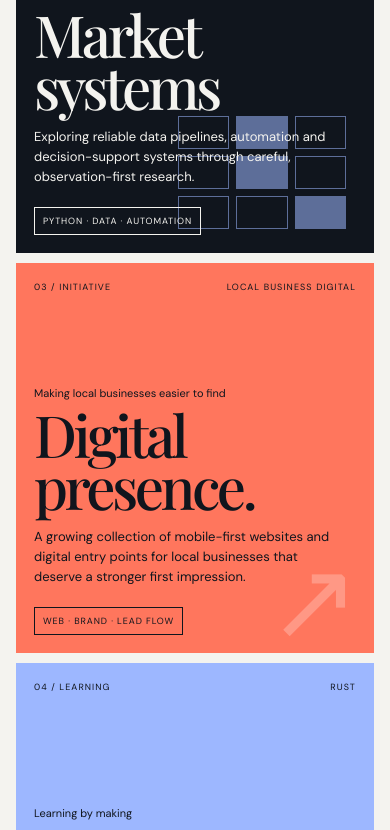
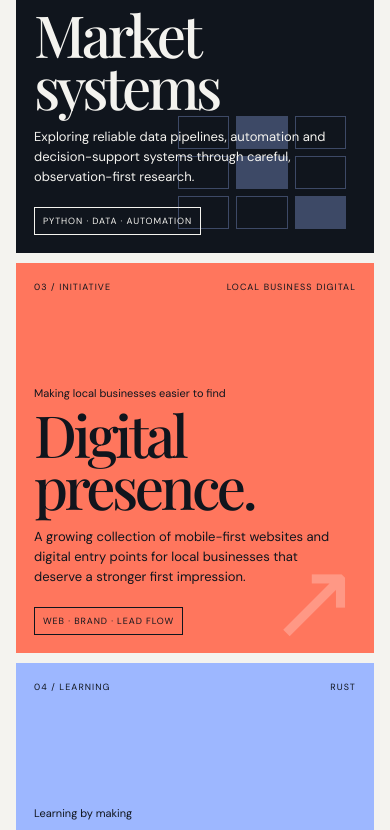
Before and after one commit to nirajvijay/njx-portfolio, a React (Vite) app: page / in a window 390 px wide. Shown: the part 2006-2836 px from the top of the page. Built offline with nearby package versions, Linux system fonts and the light colour scheme; a web font is replaced by a local one.

Commit message:
Refine mobile project artwork and now section

```diff
--- a/src/main.jsx
+++ b/src/main.jsx
@@ -146,7 +146,7 @@ function Portfolio() {
 
       <section className="p-background" id="background"><div className="p-background-heading"><p className="p-kicker">THE PROOF BOARD</p><h2>Made in<br /><em>the work.</em></h2><p>Qualifications, projects and learning kept visible—without turning this into a résumé.</p></div><div className="p-proofboard"><article className="p-proof-lead"><span>01 / BUILDING</span><h3>AJX<br />FitClub</h3><p>Co-founder<br />Product &amp; community</p><i>↗︎</i></article><article className="p-proof-tile p-proof-cs"><span>02 / PROFESSIONAL</span><strong>CS</strong><p>Professional Level<br />ICSI</p></article><article className="p-proof-tile p-proof-diploma"><span>03 / DIPLOMA</span><strong>9.25</strong><p>CGPA · Grade A+<br />Software &amp; Web Apps</p></article><article className="p-proof-tile p-proof-credentials"><span>04 / CREDENTIALS</span><strong>13</strong><p>Professional credentials<br />Google AI included</p><a href="https://www.linkedin.com/in/nirajv17/" target="_blank" rel="noreferrer">View all ↗︎</a></article></div><div className="p-active-builds"><div><span>IN MOTION / 2026</span><h3>What I’m<br />learning by <em>making.</em></h3></div><ul><li><b>01</b><span>Rust</span><small>Systems fundamentals</small></li><li><b>02</b><span>Data</span><small>Market pipelines</small></li><li><b>03</b><span>AWS</span><small>Observation systems</small></li><li><b>04</b><span>Web</span><small>Local product demos</small></li></ul></div></section>
 
-      <section className="p-now" id="now"><div className="p-now-index">NOW<br /><em>01</em></div><div><p className="p-kicker">CURRENTLY</p><h2>Building the<br /><em>next layer.</em></h2><ul><li><span>01</span>Growing AJX FitClub as a real product and community.</li><li><span>02</span>Exploring reliable AI, automation and market-data systems.</li><li><span>03</span>Learning Rust by building projects—not just reading about them.</li><li><span>04</span>Taking on a small number of thoughtful web and software projects.</li></ul></div></section>
+      <section className="p-now" id="now"><div className="p-now-index">NOW</div><div><p className="p-kicker">IN PROGRESS</p><h2>Building the<br /><em>next layer.</em></h2><ul><li><span>01</span>Growing AJX FitClub as a real product and community.</li><li><span>02</span>Exploring reliable AI, automation and market-data systems.</li><li><span>03</span>Learning Rust by building projects—not just reading about them.</li><li><span>04</span>Taking on a small number of thoughtful web and software projects.</li></ul></div></section>
 
       <section className="p-contact" id="contact"><p className="p-kicker">START A CONVERSATION</p><h2>Have an idea<br />that needs a <em>builder?</em></h2><p>I’m open to thoughtful collaborations, early-stage products and useful problems.</p><div className="p-contact-actions"><a className="p-contact-action p-contact-action-primary" href="mailto:nirajv.official27@gmail.com"><span>Email</span><small>Write a note</small><b>↗︎</b></a><a className="p-contact-action" href="tel:+918921404706"><span>Call</span><small>+91 89214 04706</small><b>↗︎</b></a><a className="p-contact-action" href="https://www.linkedin.com/in/nirajv17/" target="_blank" rel="noreferrer"><span>LinkedIn</span><small>Follow the work</small><b>↗︎</b></a></div></section>
 
--- a/src/portfolio-fixes.css
+++ b/src/portfolio-fixes.css
@@ -3,4 +3,7 @@
 .p-hero-copy{position:relative;z-index:1}.p-hero-portrait:after{background:rgba(217,255,86,.52);mix-blend-mode:color}.p-hero-portrait img{filter:saturate(.72) contrast(1.05)}
 .p-about{grid-template-columns:.72fr 1.28fr;gap:72px;align-items:start}.p-about-meta{padding-top:10px}.p-about-meta .p-kicker{margin:0;font-size:10px}.p-about-meta>span{display:block;margin-top:18px;color:#656c75;font-size:9px;letter-spacing:.13em}.p-about-content{display:grid;grid-template-columns:1.15fr .85fr;gap:48px;align-items:end}.p-about-content h2{margin:0}.p-about .p-about-content p{font-size:17px;line-height:1.7;margin:0;max-width:360px}
 .p-project-local{background:var(--p-coral);color:var(--p-ink)}.p-project-local:after{content:'↗︎';position:absolute;right:22px;bottom:20px;font:130px/.8 var(--serif);color:rgba(255,255,255,.25)}.p-project-local .p-project-body{max-width:340px}.p-project-local .p-chip{position:relative;z-index:2}.p-project-rust .p-project-body{max-width:340px}.p-project-rust .p-project-body>p:not(.p-project-label){max-width:310px}.p-project-rust .p-project-meta,.p-project-rust .p-project-body{z-index:2}
+.p-project-radar .p-grid-art{z-index:0;opacity:.32;pointer-events:none}.p-project-radar .p-project-body{z-index:2}
+.p-now-index{padding-top:4px}.p-now li{display:grid;grid-template-columns:42px 1fr;gap:10px}.p-now li span{width:auto}
+@media(max-width:720px){.p-now-index{padding-top:0}.p-now li{grid-template-columns:30px 1fr;gap:10px}.p-now-index em{display:none}}
 @media(max-width:720px){.p-njx-wordmark{font-size:19px}.p-njx-wordmark small{font-size:6px}.p-hero-portrait{top:36px;right:-88px;width:315px}.p-hero-portrait:after{background:rgba(217,255,86,.68)}.p-about{display:block;padding-top:76px;padding-bottom:76px}.p-about-meta{padding:0;margin-bottom:34px}.p-about-meta>span{margin-top:12px}.p-about-content{display:block}.p-about-content h2{margin-bottom:28px}.p-about .p-about-content p{font-size:15px;max-width:340px}.p-project-local:after{font-size:110px;right:14px;bottom:15px}}
```
